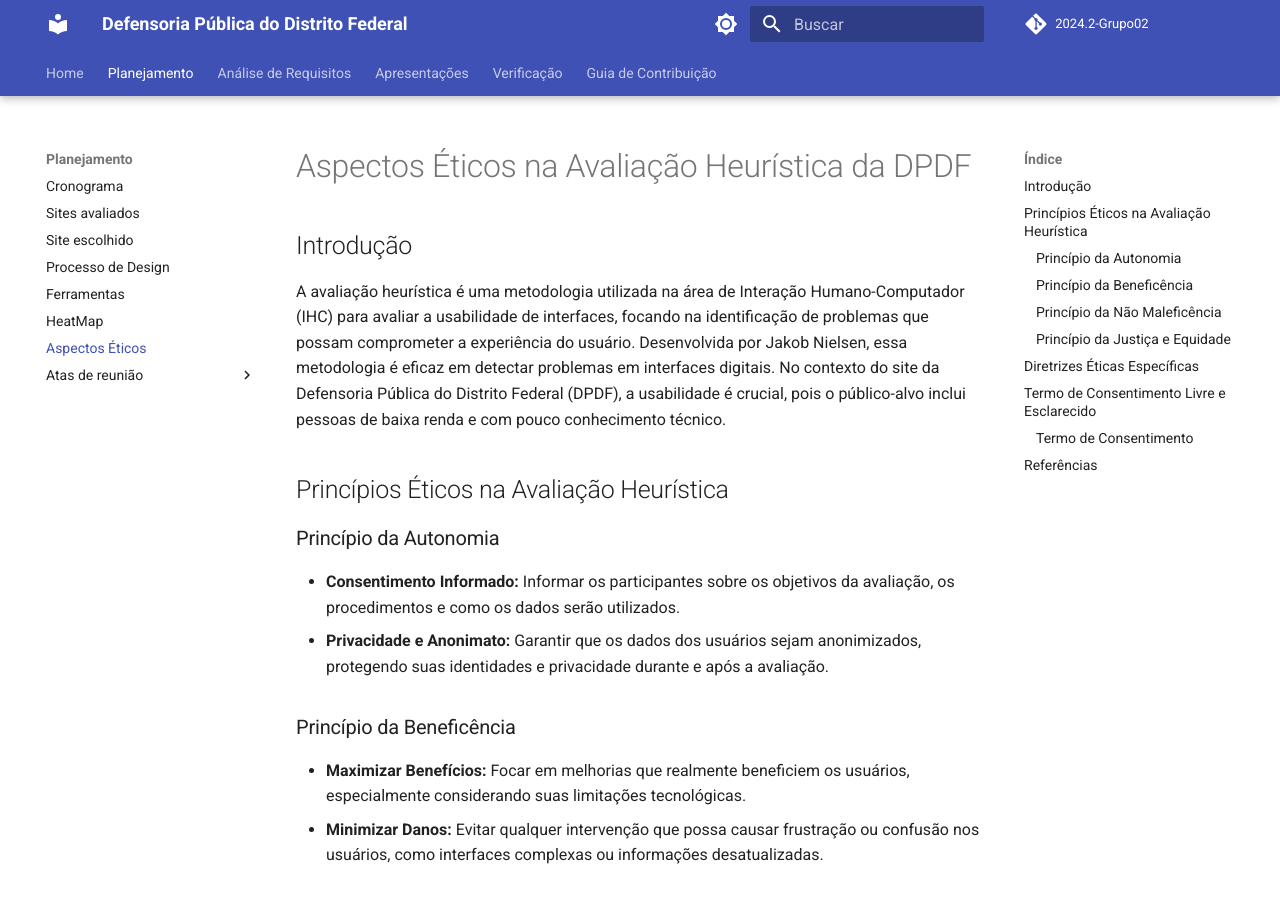
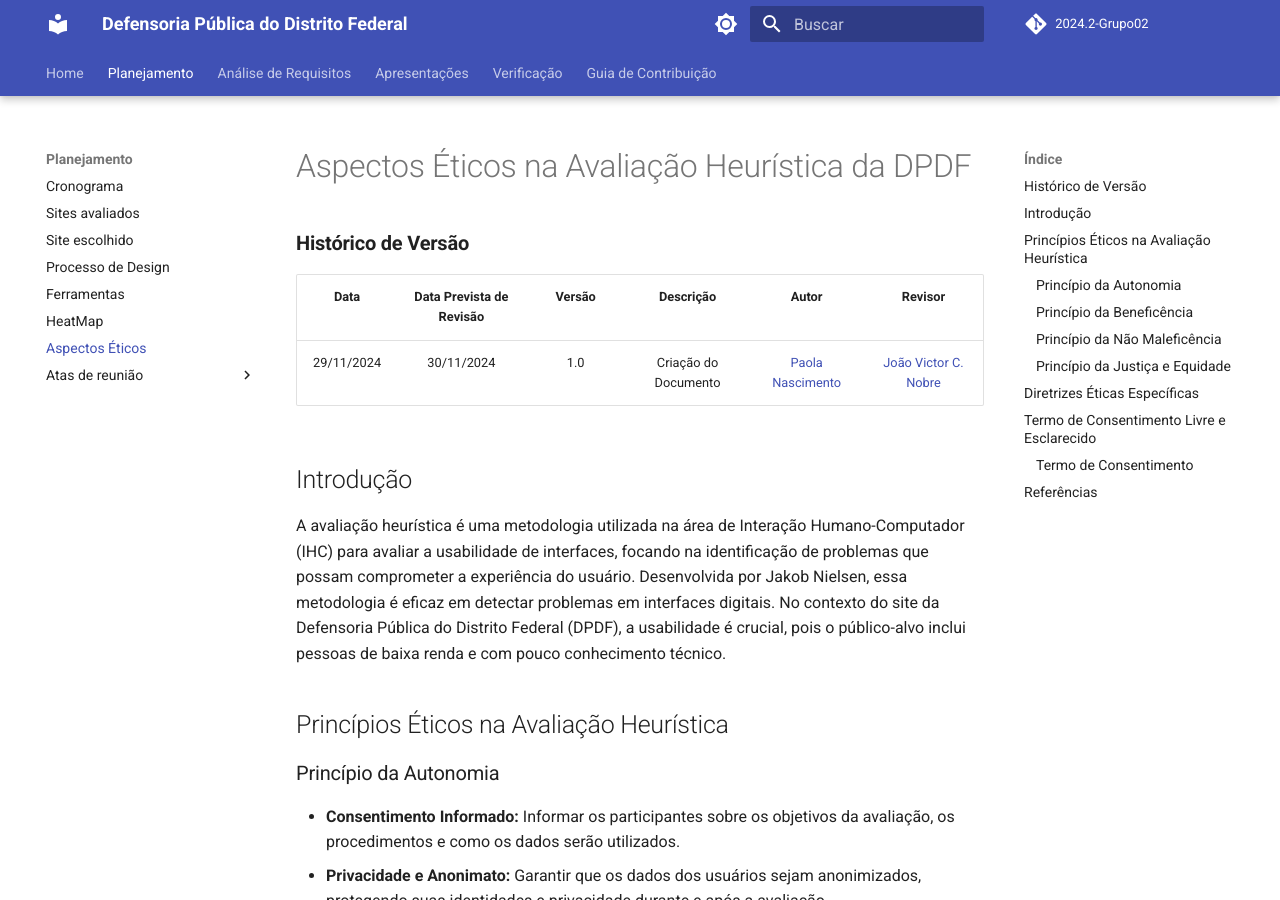
Before and after one commit to Interacao-Humano-Computador/2024.2-Grupo02, an MkDocs documentation site: the page built from docs/Analise/aspectoseticos.md, in a window 1280 px wide and 900 px high. Built offline with MkDocs 1.6.1 and Material for MkDocs 9.7.7, drawn with Linux system fonts in a browser that asks for light colours; comment, search, counter and statistics services are not loaded.

Commit message:
histórico de versão nos aspectos éticos

```diff
--- a/docs/Analise/aspectoseticos.md
+++ b/docs/Analise/aspectoseticos.md
@@ -1,4 +1,8 @@
 # Aspectos Éticos na Avaliação Heurística da DPDF
+### **Histórico de Versão**
+|    Data    | Data Prevista de Revisão | Versão |      Descrição       |                    Autor                    |                     Revisor                      |
+| :--------: | :----------------------: | :----: | :------------------: | :-----------------------------------------: | :----------------------------------------------: |
+| 29/11/2024 |        30/11/2024        |  1.0   | Criação do Documento | [Paola Nascimento](https://github.com/paolaalim) | [João Victor C. Nobre](https://github.com/Gam13)  |
 
 ## Introdução
 
```
